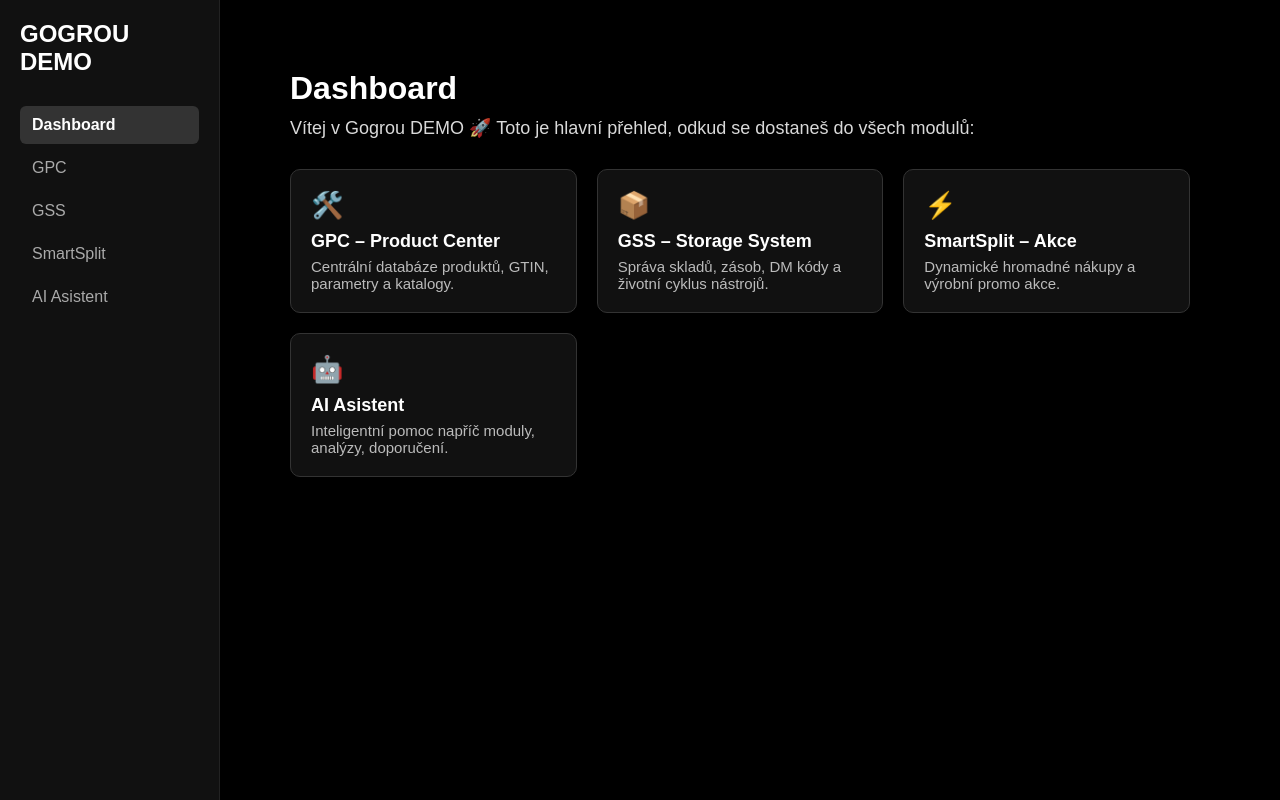
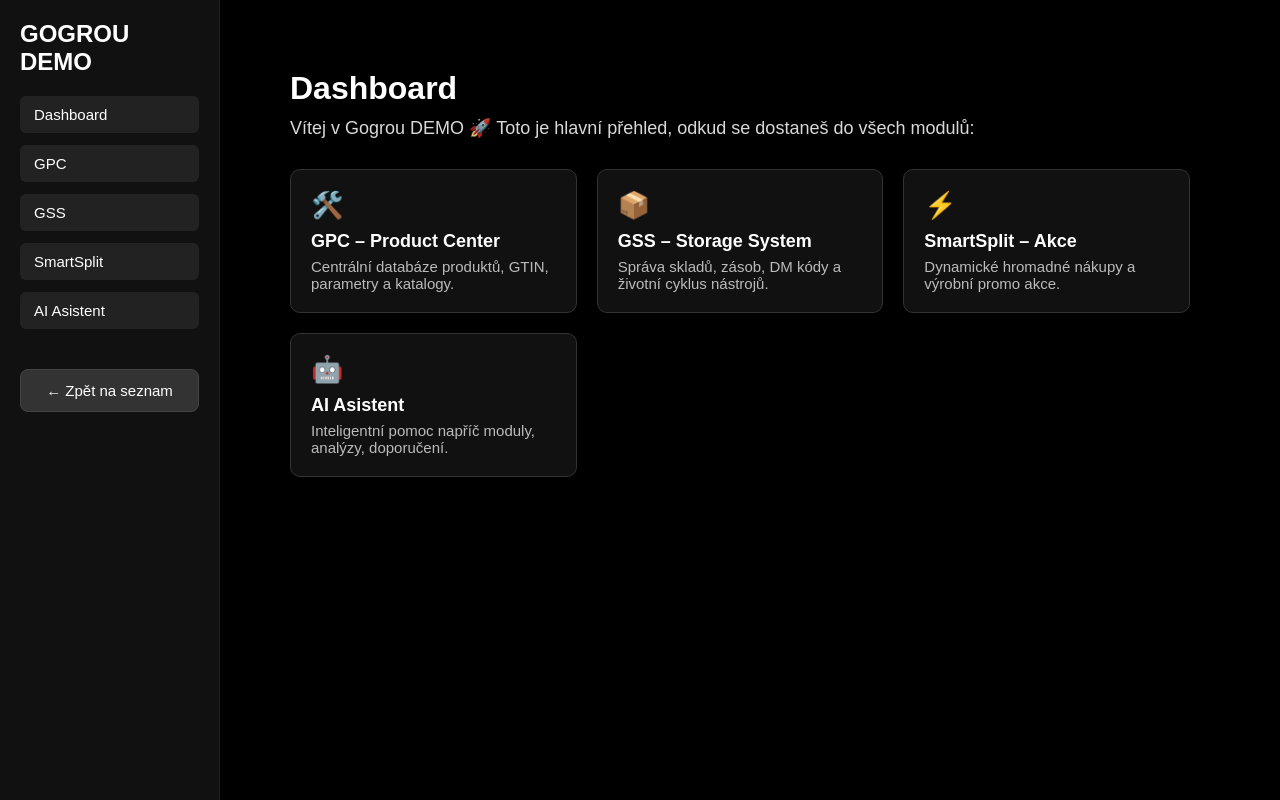
Before and after one commit to gogrou-app/gogrou-demo, a Next.js app: page / in a window 1280 px wide. Built offline with nearby package versions, Linux system fonts and the light colour scheme.

Commit message:
Update Sidebar.jsx

```diff
--- a/app/Sidebar.jsx
+++ b/app/Sidebar.jsx
@@ -1,19 +1,7 @@
 "use client";
-
 import Link from "next/link";
-import { usePathname } from "next/navigation";
 
 export default function Sidebar() {
-  const pathname = usePathname();
-
-  const menu = [
-    { name: "Dashboard", path: "/" },
-    { name: "GPC", path: "/gpc" },
-    { name: "GSS", path: "/gss" },
-    { name: "SmartSplit", path: "/ss" },
-    { name: "AI Asistent", path: "/ai" },
-  ];
-
   return (
     <div
       style={{
@@ -28,35 +16,51 @@ export default function Sidebar() {
         left: 0,
       }}
     >
-      <h2 style={{ color: "white", marginBottom: "30px" }}>GOGROU DEMO</h2>
+      <h2 style={{ color: "white", marginBottom: "20px" }}>GOGROU<br />DEMO</h2>
 
-      {menu.map((item) => {
-        // 🔥 OPRAVENÉ ZVÝRAZNĚNÍ
-        const active =
-          item.path === "/"
-            ? pathname === "/"
-            : pathname.startsWith(item.path);
+      <nav
+        style={{
+          display: "flex",
+          flexDirection: "column",
+          gap: "12px",
+          marginTop: "10px",
+        }}
+      >
+        <Link href="/dashboard" style={linkStyle}>Dashboard</Link>
+        <Link href="/gpc" style={linkStyle}>GPC</Link>
+        <Link href="/gss" style={linkStyle}>GSS</Link>
+        <Link href="/ss" style={linkStyle}>SmartSplit</Link>
+        <Link href="/ai" style={linkStyle}>AI Asistent</Link>
+      </nav>
 
-        return (
-          <Link
-            key={item.path}
-            href={item.path}
-            style={{
-              display: "block",
-              padding: "10px 12px",
-              marginBottom: "5px",
-              textDecoration: "none",
-              borderRadius: "6px",
-              background: active ? "#333" : "transparent",
-              color: active ? "#fff" : "#aaa",
-              fontWeight: active ? "600" : "400",
-              transition: "0.2s",
-            }}
-          >
-            {item.name}
-          </Link>
-        );
-      })}
+      {/* ----- ZPĚT NA SEZNAM ----- */}
+      <div style={{ marginTop: "40px" }}>
+        <a
+          href="/gpc"
+          style={{
+            display: "block",
+            padding: "12px 14px",
+            background: "#333",
+            color: "white",
+            borderRadius: "8px",
+            textDecoration: "none",
+            textAlign: "center",
+            fontSize: "15px",
+            border: "1px solid #444",
+          }}
+        >
+          ← Zpět na seznam
+        </a>
+      </div>
     </div>
   );
 }
+
+const linkStyle = {
+  padding: "10px 14px",
+  background: "#222",
+  borderRadius: "6px",
+  color: "white",
+  textDecoration: "none",
+  fontSize: "15px",
+};
```
